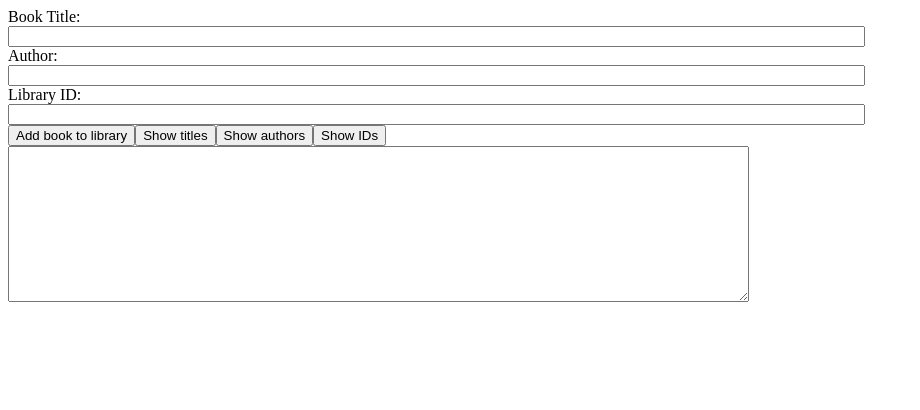
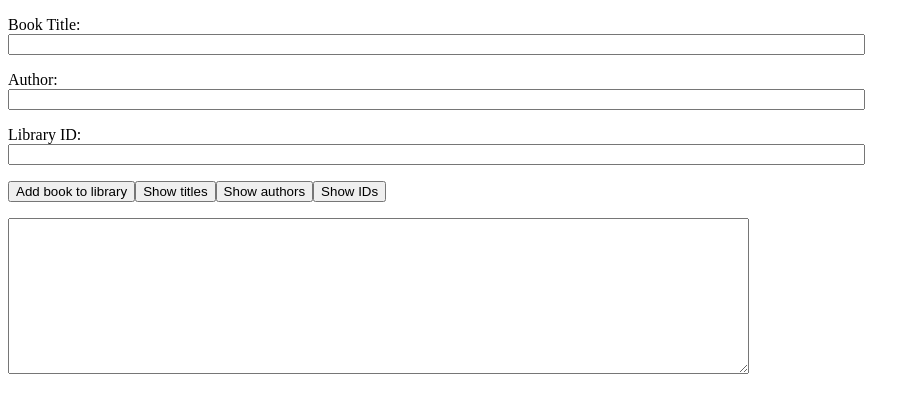
Before and after one commit to hungle88/cs303, a plain HTML site: page w1d3/book_list.html in a window 1280 px wide. Shown: the whole page, without its empty margins (0-920 px from the left). Drawn offline with Linux system fonts and the light colour scheme.

Commit message:
lesson 3 assignment update

```diff
--- a/w1d3/book_list.html
+++ b/w1d3/book_list.html
@@ -9,15 +9,15 @@
 <body>
 
     <form>
-        <label for="book_title">Book Title:</label><br />
-        <input type="text" id="book_title" name="book_title" size="104"><br />
-        <label for="author_name">Author:</label><br />
-        <input type="text" id="author_name" name="author_name" size="104"><br />
-        <label for="lib_id">Library ID:</label><br />
-        <input type="text" id="lib_id" name="lib_id" size="104"><br />
+        <p><label for="book_title">Book Title:</label><br />
+        <input type="text" id="book_title" name="book_title" size="104"><br /></p>
+        <p><label for="author_name">Author:</label><br />
+        <input type="text" id="author_name" name="author_name" size="104"><br /></p>
+        <p><label for="lib_id">Library ID:</label><br />
+        <input type="text" id="lib_id" name="lib_id" size="104"><br /></p>
 
-        <button>Add book to library</button><button>Show titles</button><button>Show authors</button><button>Show
-            IDs</button><br />
+        <p><button>Add book to library</button><button>Show titles</button><button>Show authors</button><button>Show
+            IDs</button><br /></p>
         <textarea name="information" rows="10" cols="90"></textarea><br>
 
 
```
Also changed, not shown: w1d2/filterLongWords.js (+4 -4 lines).
